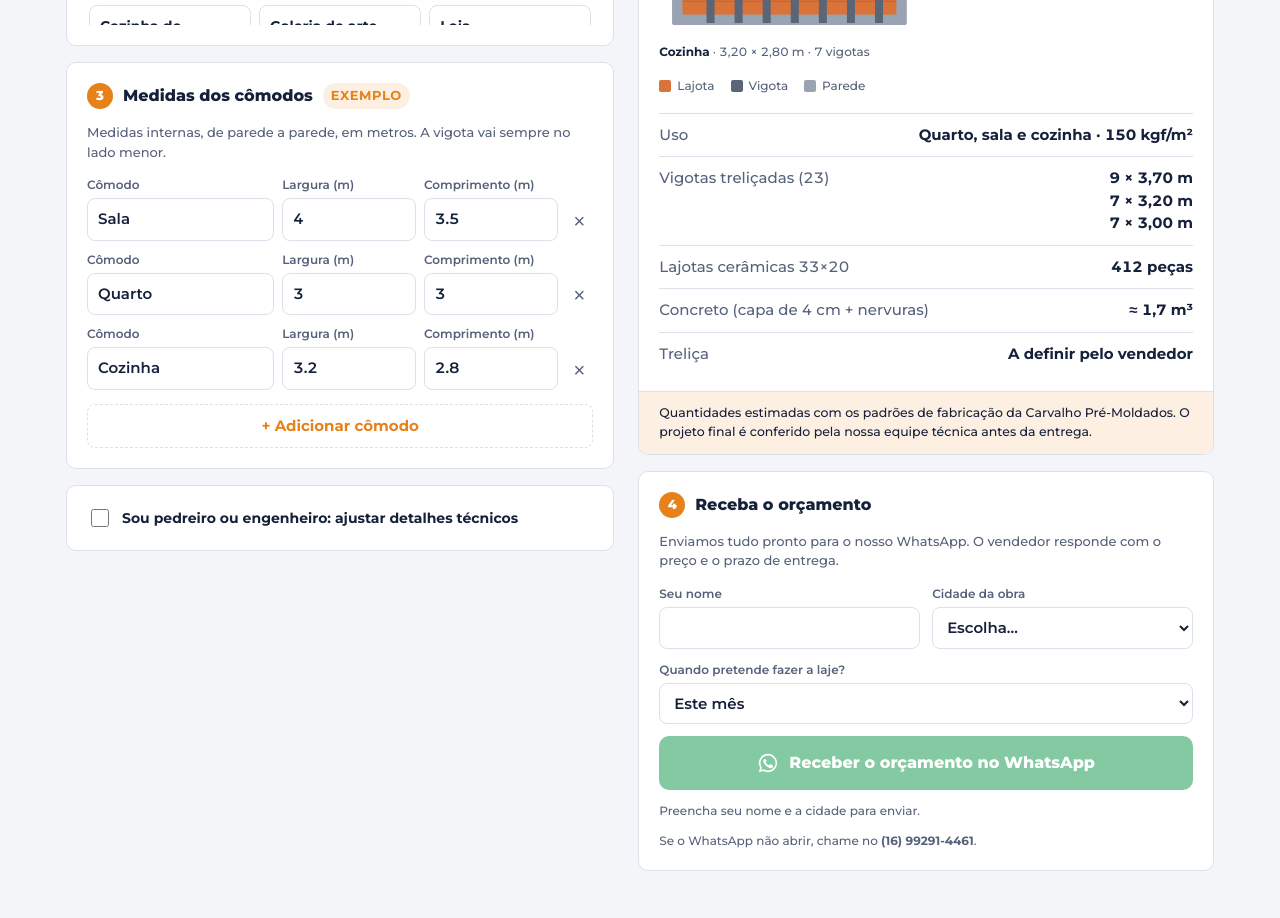
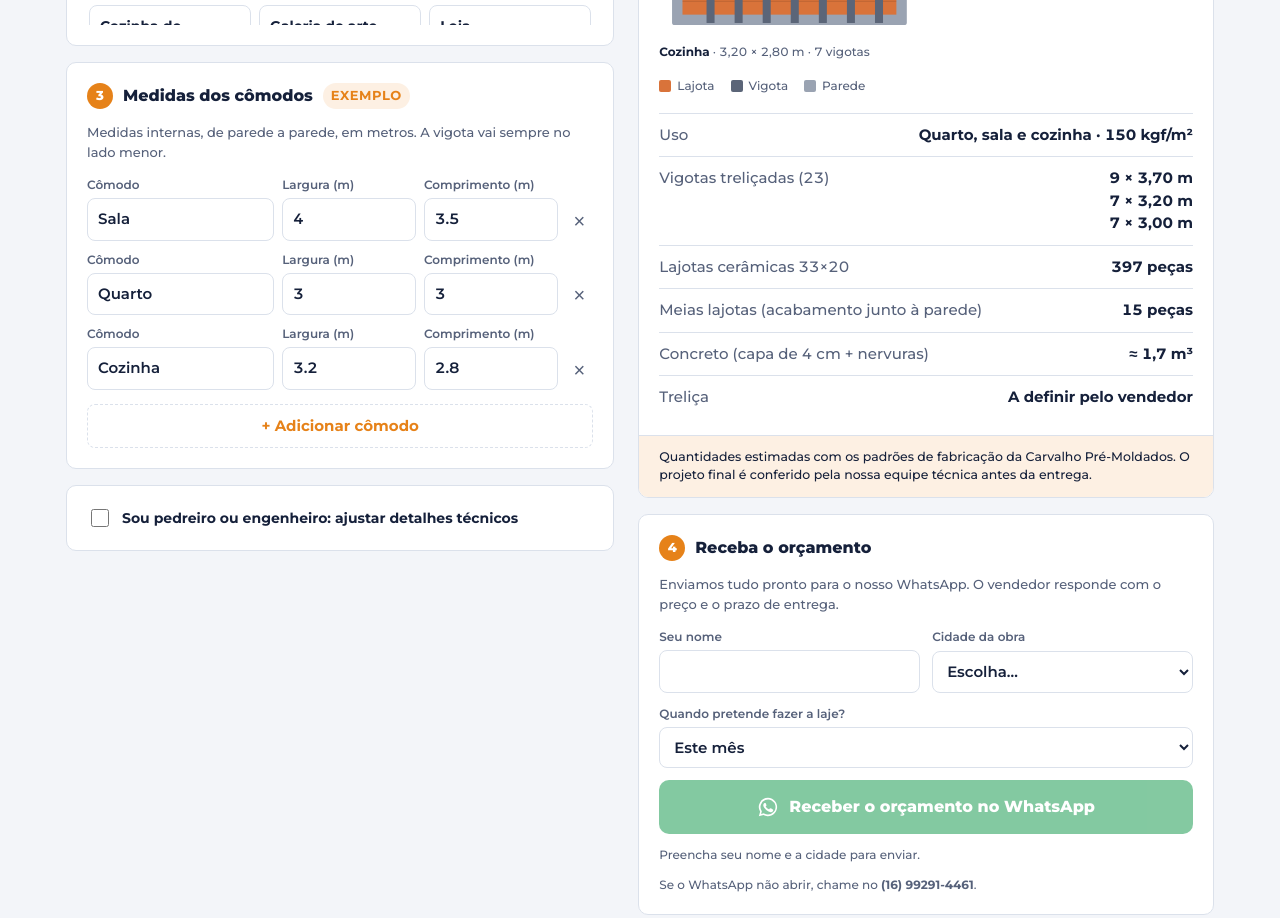
Before and after one commit to jeffinc88/carvalho-lajes, a plain HTML site: page calculadora/index.html in a window 1280 px wide. Shown: the part 822-1740 px from the top of the page. Drawn offline with Linux system fonts and the light colour scheme.

Commit message:
Calculadora: meia lajota na faixa que sobra junto à parede
Quando a sobra da largura é de até meia faixa (21 cm), a última faixa
leva meias lajotas, listadas à parte na tela e na mensagem do WhatsApp.

Co-Authored-By: Claude Opus 5.5 <noreply@anthropic.com>
Claude-Session: https://claude.ai/code/session_01R612aAqmShgMDtKQ81KDZv

```diff
--- a/calculadora/index.html
+++ b/calculadora/index.html
@@ -333,9 +333,12 @@ figure{margin:0}
     var comp = Math.ceil((vao + 2*o.apoio)*10 - 1e-6)/10;
     var pecaLen = st.ench==='lajota'?0.20:0.49;
     var porFaixa = Math.ceil(vao/pecaLen - 1e-9);
+    // Lajota: se a sobra da largura é de até meia faixa, essa última faixa leva meia lajota
+    var inteiras = Math.floor(larg/INTEREIXO + 1e-9), sobra = larg - inteiras*INTEREIXO;
+    var meiaFaixa = (st.ench==='lajota' && sobra > 0.005 && sobra <= INTEREIXO/2 + 1e-9) ? 1 : 0;
     var hEnch = st.ench==='lajota'?0.06:o.epsh;
     var vol = vao*larg*o.capa + nVig*vao*(INTEREIXO-0.33)*hEnch;
-    return {nome:c.nome||'Cômodo',a:a,b:b,vao:vao,larg:larg,area:vao*larg,nVig:nVig,nFaixas:nFaixas,comp:comp,pecas:nFaixas*porFaixa,porFaixa:porFaixa,vol:vol,inicio:o.inicio};
+    return {nome:c.nome||'Cômodo',a:a,b:b,vao:vao,larg:larg,area:vao*larg,nVig:nVig,nFaixas:nFaixas,comp:comp,pecas:(nFaixas-meiaFaixa)*porFaixa,meias:meiaFaixa*porFaixa,porFaixa:porFaixa,vol:vol,inicio:o.inicio};
   }
   function svgComodo(r){
     // desenho em planta: vigotas na vertical (sentido do vão), largura na horizontal
@@ -360,8 +363,8 @@ figure{margin:0}
   }
   var ultimo=null;
   function calc(){
-    var o=opts(), rs=[], area=0, vol=0, pecas=0, vigs={}, alertas=[];
-    st.comodos.forEach(function(c){var r=calcComodo(c,o); if(!r) return; rs.push(r); area+=r.area; vol+=r.vol; pecas+=r.pecas; vigs[r.comp]=(vigs[r.comp]||0)+r.nVig; if(r.vao>6) alertas.push(r.nome+': vão de '+fmt(r.vao,2)+' m é grande. O vendedor vai indicar a treliça e o escoramento certos.');});
+    var o=opts(), rs=[], area=0, vol=0, pecas=0, meias=0, vigs={}, alertas=[];
+    st.comodos.forEach(function(c){var r=calcComodo(c,o); if(!r) return; rs.push(r); area+=r.area; vol+=r.vol; pecas+=r.pecas; meias+=r.meias; vigs[r.comp]=(vigs[r.comp]||0)+r.nVig; if(r.vao>6) alertas.push(r.nome+': vão de '+fmt(r.vao,2)+' m é grande. O vendedor vai indicar a treliça e o escoramento certos.');});
     $('area').innerHTML=fmt(area,2)+' <small>m²</small>';
     $('desenhos').innerHTML = rs.length? rs.map(function(r){return '<figure class="des">'+svgComodo(r)+'<figcaption><b>'+esc(r.nome)+'</b> · '+fmt(r.a,2)+' × '+fmt(r.b,2)+' m · '+r.nVig+' vigotas</figcaption></figure>'}).join('') : '<p class="dica">Informe pelo menos um cômodo com medidas acima de 0,5 m.</p>';
     $('leg-ench').style.background = st.ench==='lajota'?'var(--lajota)':'var(--eps)';
@@ -375,9 +378,10 @@ figure{margin:0}
       '<div class="linha"><span>Uso</span><b>'+esc(st.uso[1])+' · '+fmt(st.uso[2],0)+' kgf/m²</b></div>'+
       '<div class="linha"><span>Vigotas treliçadas ('+totVig+')</span><ul class="vig-list">'+comps.map(function(k){return '<li>'+vigs[k]+' × '+fmt(k,2)+' m</li>'}).join('')+'</ul></div>'+
       '<div class="linha"><span>'+nomeEnch+'</span><b>'+fmt(pecas,0)+' peças</b></div>'+
+      (meias?'<div class="linha"><span>Meias lajotas (acabamento junto à parede)</span><b>'+fmt(meias,0)+' peças</b></div>':'')+
       '<div class="linha"><span>Concreto (capa de '+Math.round(o.capa*100)+' cm + nervuras)</span><b>≈ '+fmt(volR,1)+' m³</b></div>'+
       '<div class="linha"><span>Treliça</span><b>'+(o.trelica?esc(o.trelica):'A definir pelo vendedor')+'</b></div>';
-    ultimo={o:o,rs:rs,area:area,comps:comps,vigs:vigs,totVig:totVig,pecas:pecas,nomeEnch:nomeEnch,vol:volR};
+    ultimo={o:o,rs:rs,area:area,comps:comps,vigs:vigs,totVig:totVig,pecas:pecas,meias:meias,nomeEnch:nomeEnch,vol:volR};
     atualizaLink();
   }
 
@@ -397,6 +401,7 @@ figure{margin:0}
       'Área total: '+fmt(u.area,2)+' m²\n'+
       'Vigotas: '+u.comps.map(function(k){return u.vigs[k]+' × '+fmt(k,2)+' m'}).join('; ')+'\n'+
       u.nomeEnch+': '+u.pecas+' peças\n'+
+      (u.meias?'Meias lajotas: '+u.meias+' peças\n':'')+
       'Concreto estimado: '+fmt(u.vol,1)+' m³'+
       (o.av?'\n\nDetalhes técnicos: treliça '+(o.trelica||'a definir')+', apoio '+Math.round(o.apoio*100)+' cm, capa '+Math.round(o.capa*100)+' cm, '+(o.inicio==='vig'?'começa com vigota':'começa com enchimento'):'');
     $('enviar').href='https://wa.me/'+ZAP+'?text='+encodeURIComponent(t);
```
